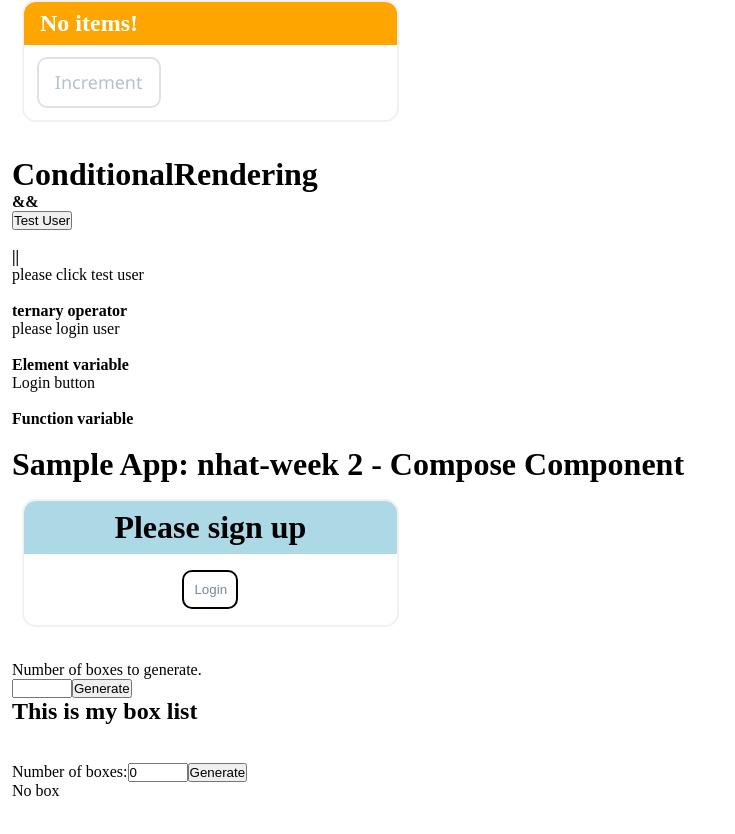
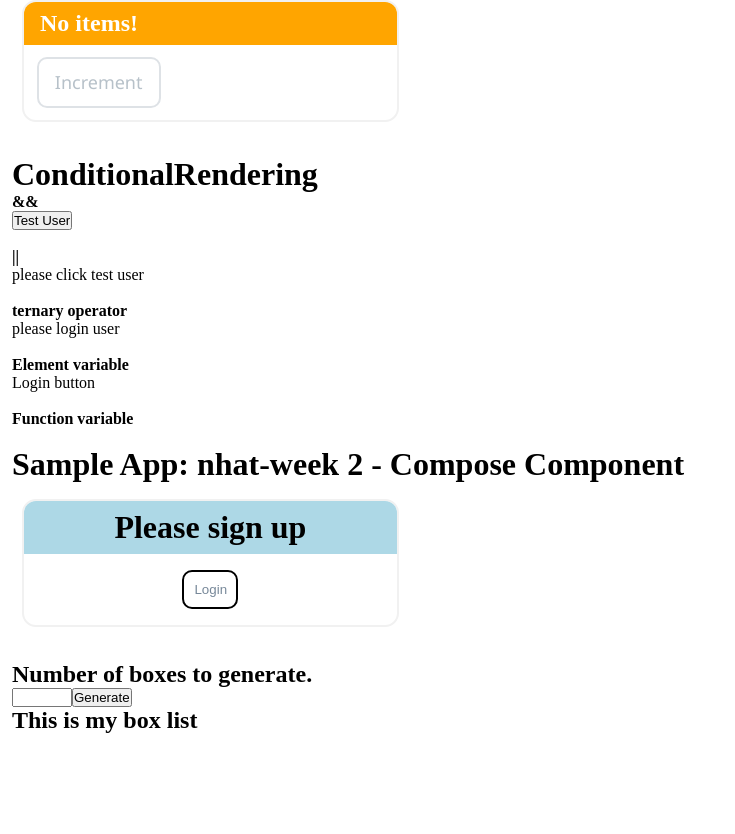
Before and after one commit to thanhphu0911/react-course-foundation, a React (Vite) app: page / in a window 1280 px wide. Shown: the part 1397-2231 px from the top of the page, without its empty margins (0-735 px from the left). Built offline with nearby package versions, Linux system fonts and the light colour scheme.

Commit message:
update: update css and code

```diff
--- a/src/App.jsx
+++ b/src/App.jsx
@@ -14,7 +14,6 @@ import ConditionalRendering from "./ConditionalRendering";
 import NhatComposedComponent from "./sampleApp/nhat/NhatComposedComponent";
 import HandleApp from "./sampleApp/nhat/HandleApp";
 import HandleGenerateBox from "./sampleApp/nhat/HandleGenerateBox";
-import BoxGenerator from "./sampleApp/nhat/BoxGenerator";
 function App() {
   // JSX
   return (
@@ -48,7 +47,6 @@ function App() {
       <br />
       <HandleGenerateBox/>
       <br />
-      <BoxGenerator/>
       <br />
       <br />
       <br />
--- a/src/components/BoxList.jsx
+++ b/src/components/BoxList.jsx
@@ -1,20 +1,11 @@
  // eslint-disable-next-line react/prop-types
  function BoxList({boxes, boxesLength}){
-    // {
-    //     var boxArr = Array.from({length: {boxes}}, ( _, i) => i + 1);
-    // }
+
     return (
         <>
             <h2>This is my box list</h2>
-            {/* <ul>
-                {boxArr.length > 0
-                 ? boxArr.map((number) => {
-                    return <li  key={number.id} className="box">box #{number}</li>;
-                 })
-                 : null
-                }
-            </ul> */}
-            <div style={{ marginTop: 20 }}>
+
+            <div style={{ marginTop: 20, width: '50%'}}>
             {boxesLength > 0 ? boxes : <div>No box</div>}
       </div>
         </>
--- a/src/sampleApp/nhat/BoxGenerator.jsx
+++ /dev/null
@@ -1,61 +0,0 @@
-import { useState } from 'react';
-
-function BoxGenerator() {
-  const [numBoxes, setNumBoxes] = useState(0);
-  const [boxes, setBoxes] = useState([]);
-  const [backgroundColor, setBackgroundColor] = useState('');
-
-  const handleGenerate = () => {
-    if (numBoxes === 0) {
-      setBoxes([]);
-      return;
-    }
-
-    const newBoxes = [];
-    for (let i = 1; i <= numBoxes; i++) {
-      newBoxes.push(
-        <div
-          key={i}
-          style={{
-            backgroundColor: backgroundColor,
-            padding: 20,
-            margin: 10,
-            textAlign: 'center',
-            color: 'white'
-          }}
-        >
-          Box #{i}
-        </div>
-      );
-    }
-    setBoxes(newBoxes);
-  };
-
-  const handleToggleBackground = () => {
-    const randomColor = `#${Math.floor(Math.random() * 16777215).toString(16)}`;
-    setBackgroundColor(randomColor);
-  };
-
-  return (
-    <div>
-      <label>Number of boxes:</label>
-      <input
-        type="number"
-        min="1"
-        max="128"
-        value={numBoxes}
-        onChange={(e) => setNumBoxes(e.target.value)}
-      />
-      <button onClick={handleGenerate}>Generate</button>
-      {boxes.length > 0 && (
-        <div>
-          {boxes}
-          <button onClick={handleToggleBackground}>Toggle Background</button>
-        </div>
-      )}
-      {numBoxes === 0 && <p>No box</p>}
-    </div>
-  );
-}
-
-export default BoxGenerator;
--- a/src/sampleApp/nhat/HandleGenerateBox.jsx
+++ b/src/sampleApp/nhat/HandleGenerateBox.jsx
@@ -6,27 +6,31 @@ import "./style.css";
 export default function HandleGenerateBox(){
     const [numBoxes, setNumBoxes] = useState(0);
     const [boxes, setBoxes] = useState(['']);
+    const [changeColor, setChangeColor] = useState("#cccccc");
+
+    function handleChangeColor() {
+    const randomColor = "#" + Math.random().toString(16).slice(2, 8);
+    setChangeColor((changeColor) => (changeColor = randomColor));
+    console.log("color: " + changeColor);
+    }
+
     function handleSubmit(e) {
         e.preventDefault();
         if (!numBoxes || numBoxes === 0) return;
         console.log("boxes",boxes);
-        //setBoxes(prevState => e.target.value);
         const newBoxes = [];
         for (var i =1; i <= numBoxes; i++){
             newBoxes.push(
-                <div className="divBox"
+                <ul>
+                    <li className="divBox"
                     key={i}
-                    style={{
-                        // eslint-disable-next-line no-undef
-                        backgroundColor: "green",
-                        padding: 20,
-                        margin: 10,
-                        textAlign: "center",
-                        textColor: "black",
-                    }}
+                    style={{backgroundColor: `${changeColor}`}}
+                    onClick={handleChangeColor}
                     >
                         Box #{i}
-                    </div>
+                    </li>
+                </ul>
+
 
             );
             setBoxes(newBoxes);
--- a/src/sampleApp/nhat/NhatGenerateBox.jsx
+++ b/src/sampleApp/nhat/NhatGenerateBox.jsx
@@ -4,7 +4,7 @@ export default function NhatGenerateBox ({ numBoxes, setNumBoxes, onHandleSubmit
     return (
         <>
         <form onSubmit={onHandleSubmit}>
-            <p>Number of boxes to generate.</p>
+            <h2>Number of boxes to generate.</h2>
             <input type="number"
                     min="1"
                     max="128"
--- a/src/sampleApp/nhat/style.css
+++ b/src/sampleApp/nhat/style.css
@@ -75,9 +75,11 @@ body {
     justify-content: center;
 }
 .divBox {
-    background-color: green;
+    width: 10%;
     padding: 20px;
     margin: 10px;
     text-align: center;
     color: "black";
+    float: left;
+    list-style: none;
 }
```
